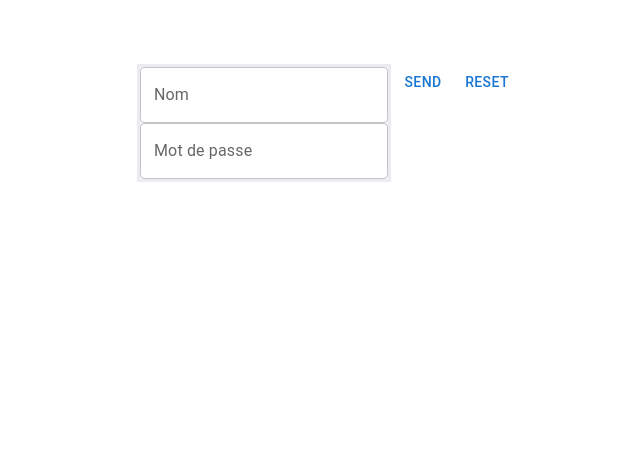
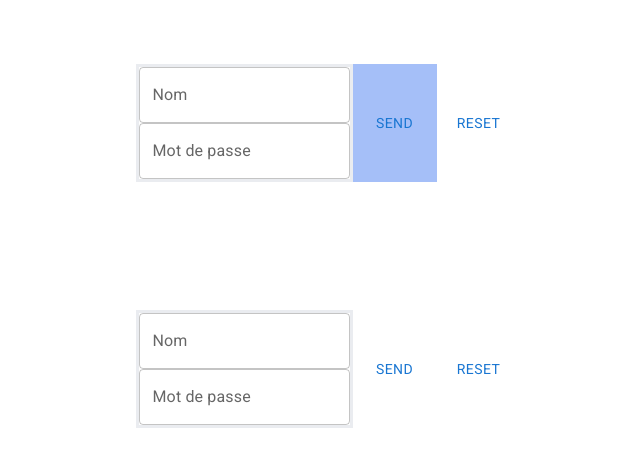
Before and after one commit to TianaNanta/e-trosa, a React (Create React App) app in the folder frontend/my-app/: page / in a window 1280 px wide. Shown: the top 466 px of the page, without its empty margins (312-952 px from the left). Built offline with nearby package versions, Linux system fonts and the light colour scheme.

Commit message:
adding theme config and fixing bug related to theme personalization

```diff
--- a/frontend/my-app/package.json
+++ b/frontend/my-app/package.json
@@ -5,6 +5,7 @@
   "dependencies": {
     "@emotion/react": "^11.10.6",
     "@emotion/styled": "^11.10.6",
+    "@fontsource/roboto": "^4.5.8",
     "@mui/material": "^5.11.10",
     "@mui/styled-engine-sc": "^5.11.9",
     "@testing-library/jest-dom": "^5.16.5",
--- a/frontend/my-app/src/App.tsx
+++ b/frontend/my-app/src/App.tsx
@@ -2,6 +2,10 @@ import React, {useState} from 'react';
 import Input from './components/input/input';
 import StyledButton from './components/buttons/button';
 import { AppBackground, CenterBox, BorderBox } from './App.styled';
+import { ThemeProvider } from 'styled-components';
+import theme from './core/theme/index';
+import DarkTheme  from './core/theme/theme2';
+import GlobalStyle from './core/theme/global';
 
 function App() {
 
@@ -12,9 +16,25 @@ function App() {
     setName('');
     setPassword('');
   }
+  console.log(theme.themode);
+  console.log(DarkTheme.themode);
 
   return (
-    <AppBackground>
+    <>
+      <ThemeProvider theme={theme}>
+        {/* <GlobalStyle /> */}
+        <CenterBox>
+          <BorderBox>
+            <Input id={'name'} type={'text'} label={'Nom'} value={name} setValue={setName} />
+            <Input id={'password'} type={'password'} label={'Mot de passe'} value={password} setValue={setPassword} />
+          </BorderBox>
+          <StyledButton text={'send'} color={DarkTheme.themode.color1}/>
+          <StyledButton text={'reset'} onClick={handleReset}/>
+        </CenterBox>
+      </ThemeProvider>
+
+      <ThemeProvider theme={DarkTheme}>
+        {/* <GlobalStyle /> */}
         <CenterBox>
           <BorderBox>
             <Input id={'name'} type={'text'} label={'Nom'} value={name} setValue={setName} />
@@ -23,7 +43,9 @@ function App() {
           <StyledButton text={'send'} />
           <StyledButton text={'reset'} onClick={handleReset}/>
         </CenterBox>
-    </AppBackground>
+      </ThemeProvider>
+    </>
+
   );
 }
 
--- a/frontend/my-app/src/components/buttons/button.style.ts
+++ b/frontend/my-app/src/components/buttons/button.style.ts
@@ -1,7 +1,10 @@
 import styled from 'styled-components';
 import { Box } from '@mui/material';
+import { IButton } from './button';
 
 
-export const BoxStyled = styled(Box)`
-    display: flex,
+export const BoxStyled = styled(Box)<IButton>`
+    display: flex;
+    background-color: ${(props) => props.color};
+    padding: 10px;
 `
--- a/frontend/my-app/src/components/buttons/button.tsx
+++ b/frontend/my-app/src/components/buttons/button.tsx
@@ -2,16 +2,17 @@ import React from "react";
 import { BoxStyled } from "./button.style";
 import { Button } from "@mui/material";
 
-interface IButton{
-    text: string,
+export interface IButton{
+    text?: string,
+    color?: string,
     onClick?: () => void,
 
 }
 
-const StyledButton: React.FC<IButton> = ({ text, onClick }) => {
+const StyledButton: React.FC<IButton> = ({ text, color, onClick}) => {
 
     return (
-        <BoxStyled>
+        <BoxStyled color={color}>
             <Button onClick={onClick}>
             {text}
             </Button>
--- /dev/null
+++ b/frontend/my-app/src/core/theme/global.ts
@@ -0,0 +1,15 @@
+import { createGlobalStyle } from "styled-components";
+
+const GlobalStyle = createGlobalStyle`
+    body {
+        font-size: ${props => props.theme.size(2) + 2}px;
+        font-family: ${props => props.theme.typography.body};
+    }
+
+    h1, h2, h3, h4, h5, h6 {
+        font-family: ${props => props.theme.typography.heading};
+    }
+
+`
+
+export default GlobalStyle
--- /dev/null
+++ b/frontend/my-app/src/core/theme/index.ts
@@ -0,0 +1,41 @@
+import { DefaultTheme, invertedTheme } from "styled-components";
+import "@fontsource/roboto";
+
+const theme : DefaultTheme = {
+    size: (value: number, sizeMultiplicator = 4) => {
+        return value * sizeMultiplicator
+    },
+
+    typography: {
+        heading: 'Roboto, sans-serif',
+        body: 'Roboto, sans-serif',
+    },
+
+    themode: {
+        color1: '#457CF6',
+        color2: '#FFAB2F',
+        color3: '#C1C1C1',
+        color4: '#F2F2F2',
+    }
+}
+
+export const DarkTheme : invertedTheme = {
+    size: (value: number, sizeMultiplicator = 4) => {
+        return value * sizeMultiplicator
+    },
+
+    typography: {
+        heading: 'Roboto, sans-serif',
+        body: 'Roboto, sans-serif',
+    },
+
+    themode: {
+        color1: '#A5BFF8',
+        color2: '#3F8182',
+        color3: '#999999',
+        color4: '#F2F2F2',
+    }
+
+}
+
+export default theme
--- /dev/null
+++ b/frontend/my-app/src/core/theme/theme2.ts
@@ -0,0 +1,23 @@
+import { invertedTheme } from "styled-components";
+import "@fontsource/roboto";
+
+export const DarkTheme : invertedTheme = {
+    size: (value: number, sizeMultiplicator = 4) => {
+        return value * sizeMultiplicator
+    },
+
+    typography: {
+        heading: 'Roboto, sans-serif',
+        body: 'Roboto, sans-serif',
+    },
+
+    themode: {
+        color1: '#A5BFF8',
+        color2: '#3F8182',
+        color3: '#999999',
+        color4: '#F2F2F2',
+    }
+
+}
+
+export default DarkTheme
```
Also changed, not shown: frontend/my-app/src/core/theme/styled.d.ts (added, +30 -0 lines), 1 other file (tests, documents, lock files or other folders). Lines whose indentation alone changed are shown as unchanged.
